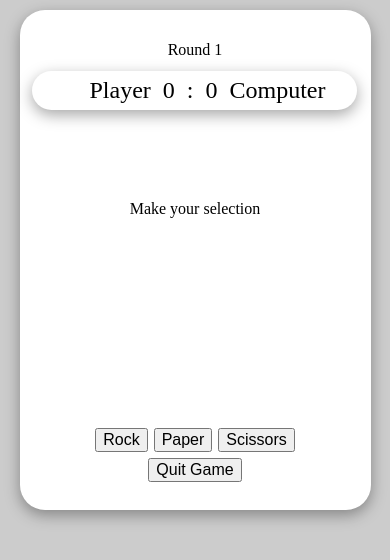
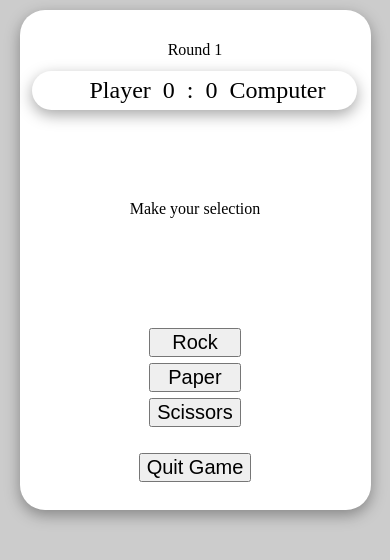
Before and after one commit to bwilton93/rock-paper-scissors-2, a plain HTML site: page index.html in a window 390 px wide. Both pictures are taken after a click on the button "Play Game!". Drawn offline with Linux system fonts and the light colour scheme.

Commit message:
Increased button size & spacing to make prettier

```diff
--- a/style.css
+++ b/style.css
@@ -10,6 +10,7 @@ h1 {
 
 button {
     margin: 3px 1px;
+    font-size: 20px;
 }
 
 .main-container {
@@ -40,11 +41,26 @@ button {
 }
 
 #selection-buttons-1 {
-    display: block;
+    display: flex;
 }
+
 
 #selection-buttons-2 {
     display: none;
+}
+
+@media screen and (max-width: 600px) {
+    #selection-buttons-1 {
+        flex-direction: column;
+    }
+
+    #selection-buttons-2 {
+        margin-top: 20px;
+    }
+}
+
+.quit-button {
+    margin-top: 20px;
 }
 
 #game-in-play-container {
```
